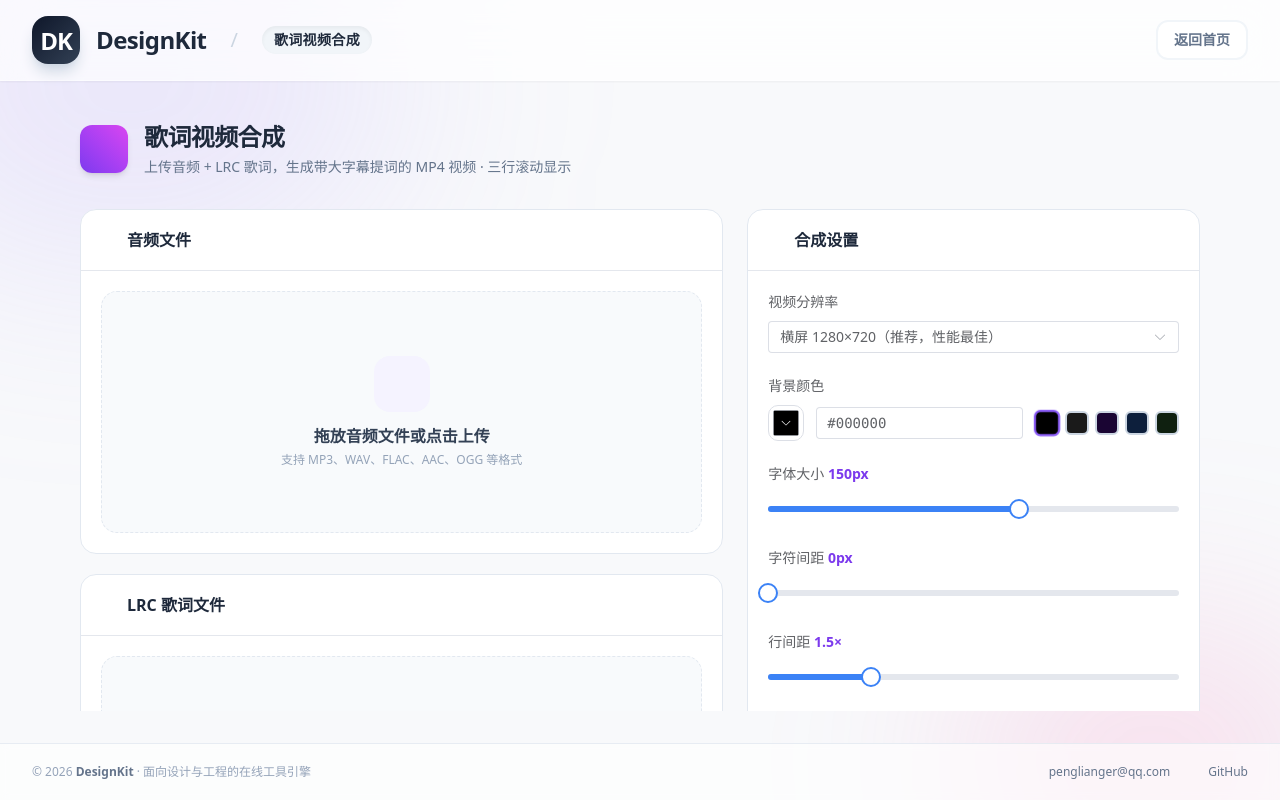
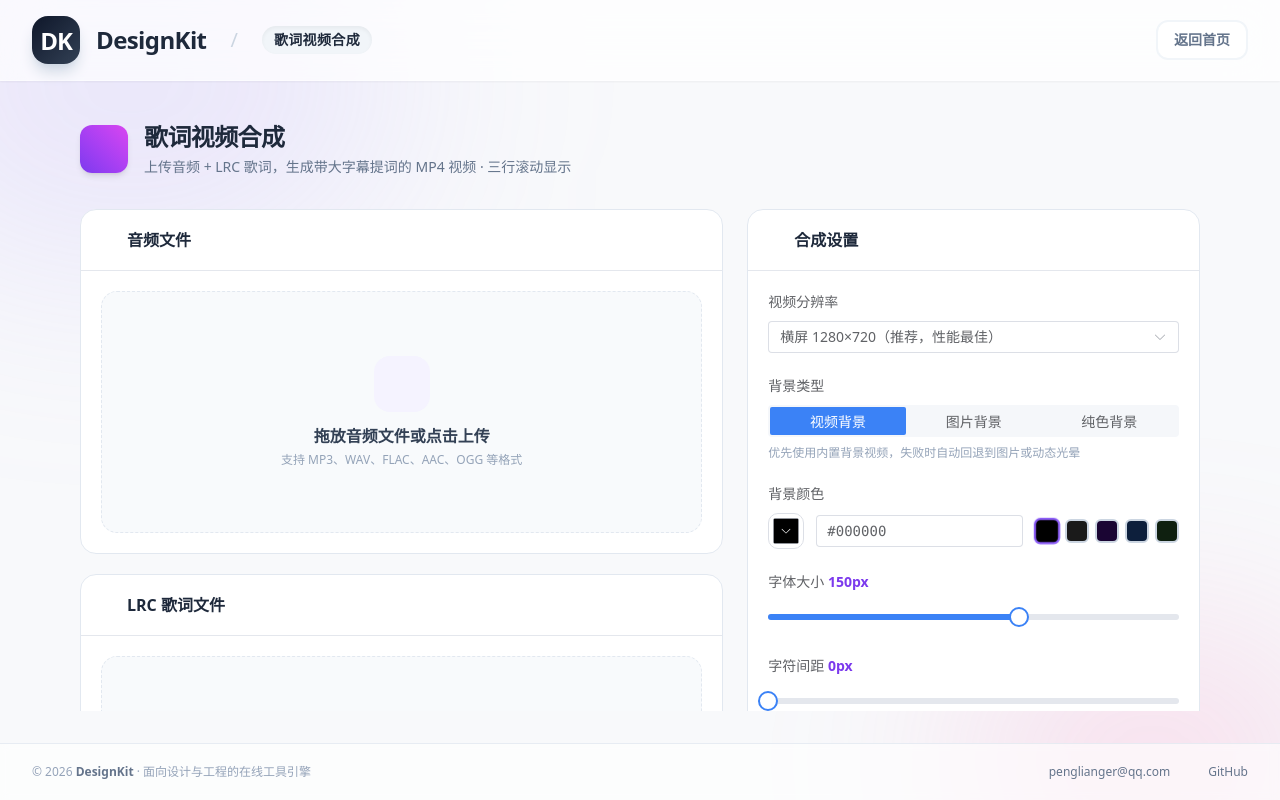
Before and after one commit to PL-FE/DesignKitWeb, a Vue app: page /lyric-video in a window 1280 px wide. Built offline with nearby package versions, Linux system fonts and the light colour scheme; some icons are missing.

Commit message:
feat: 添加背景模式选项，支持视频、图片和纯色背景

```diff
--- a/src/api/lyricVideo.ts
+++ b/src/api/lyricVideo.ts
@@ -1,10 +1,13 @@
 import request from './request'
 
 // 歌词视频合成参数类型
+export type LyricVideoBackgroundMode = 'video' | 'image' | 'color'
+
 export interface LyricVideoParams {
   audio: File
   lrc: File
   bg_color: string
+  background_mode: LyricVideoBackgroundMode
   font_size: number
   sung_color: string      // 已唱部分颜色
   unsung_color: string    // 未唱部分颜色
@@ -30,6 +33,7 @@ export async function generateLyricVideo(
   formData.append('audio', params.audio)
   formData.append('lrc', params.lrc)
   formData.append('bg_color', params.bg_color)
+  formData.append('background_mode', params.background_mode)
   formData.append('font_size', String(params.font_size))
   formData.append('sung_color', params.sung_color)
   formData.append('unsung_color', params.unsung_color)
--- a/src/views/LyricVideoMaker.vue
+++ b/src/views/LyricVideoMaker.vue
@@ -23,6 +23,7 @@ const letterSpacing = useLocalStorage('lv:letter_spacing', 0)     // 字符间
 const lineGapRatio  = useLocalStorage('lv:line_gap_ratio', 1.5)  // 行间距倍数
 const wrapMode      = useLocalStorage('lv:wrap_mode', 'auto')    // 换行模式
 const maxCharsPerLine = useLocalStorage('lv:max_chars_per_line', 11) // 手动模式下每行最大字符数
+const backgroundMode = useLocalStorage<'video' | 'image' | 'color'>('lv:background_mode', 'video')
 
 // ——— 处理状态 ———
 const isLoading = ref(false)
@@ -34,6 +35,12 @@ const outputFilename = ref('')
 const resolutionOptions = [
   { label: '横屏 1280×720（推荐，性能最佳）', value: '1280x720' },
   { label: '横屏 1920×1080（高负载，容易超时）', value: '1920x1080' },
+]
+
+const backgroundModeOptions = [
+  { label: '视频背景', value: 'video' },
+  { label: '图片背景', value: 'image' },
+  { label: '纯色背景', value: 'color' },
 ]
 
 // ——— LRC 预览分页 ———
@@ -81,6 +88,7 @@ async function handleGenerate() {
         audio: audioFile.value,
         lrc: lrcFile.value,
         bg_color: bgColor.value,
+        background_mode: backgroundMode.value,
         font_size: fontSize.value,
         sung_color: sungColor.value,
         unsung_color: unsungColor.value,
@@ -274,6 +282,15 @@ const statusText = computed(() => {
                   :value="opt.value"
                 />
               </el-select>
+            </el-form-item>
+
+            <el-form-item label="背景类型">
+              <el-segmented v-model="backgroundMode" :options="backgroundModeOptions" class="w-full" />
+              <p class="text-xs text-slate-400 mt-2">
+                <span v-if="backgroundMode === 'video'">优先使用内置背景视频，失败时自动回退到图片或动态光晕</span>
+                <span v-else-if="backgroundMode === 'image'">每 10 秒获取一张随机背景图，并加暗化蒙层</span>
+                <span v-else>使用你选择的背景颜色生成纯色底图</span>
+              </p>
             </el-form-item>
 
             <!-- 背景颜色 -->
```
